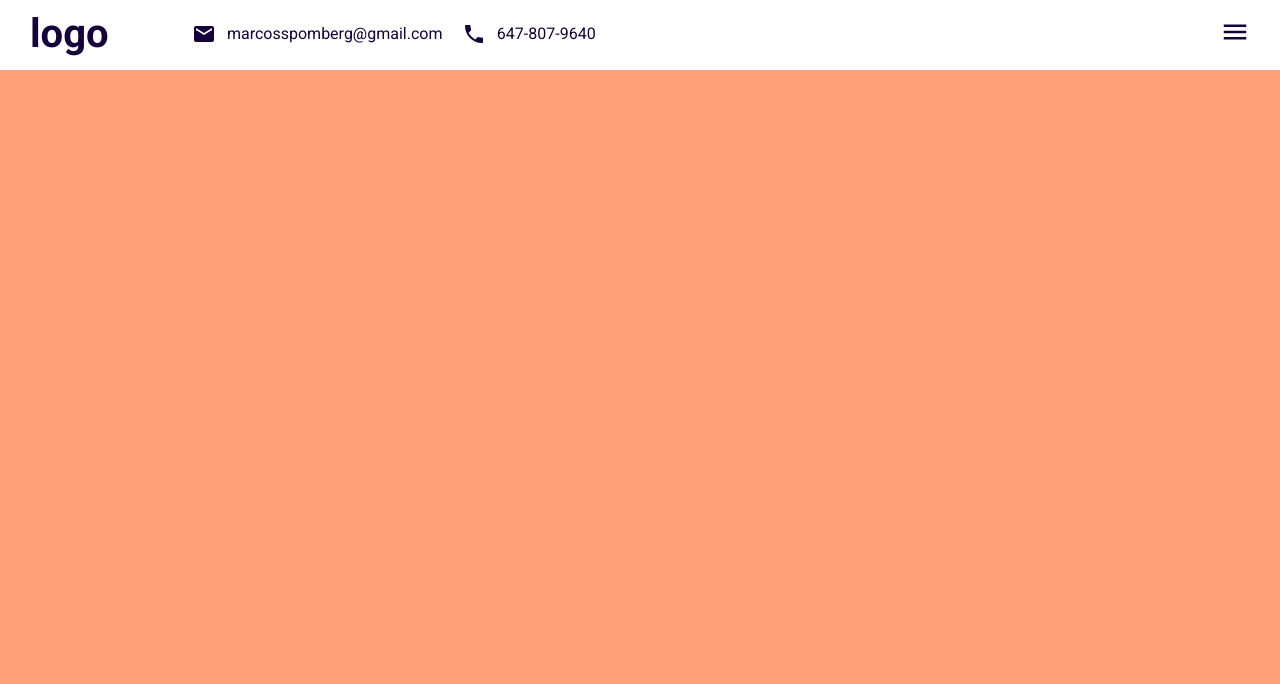
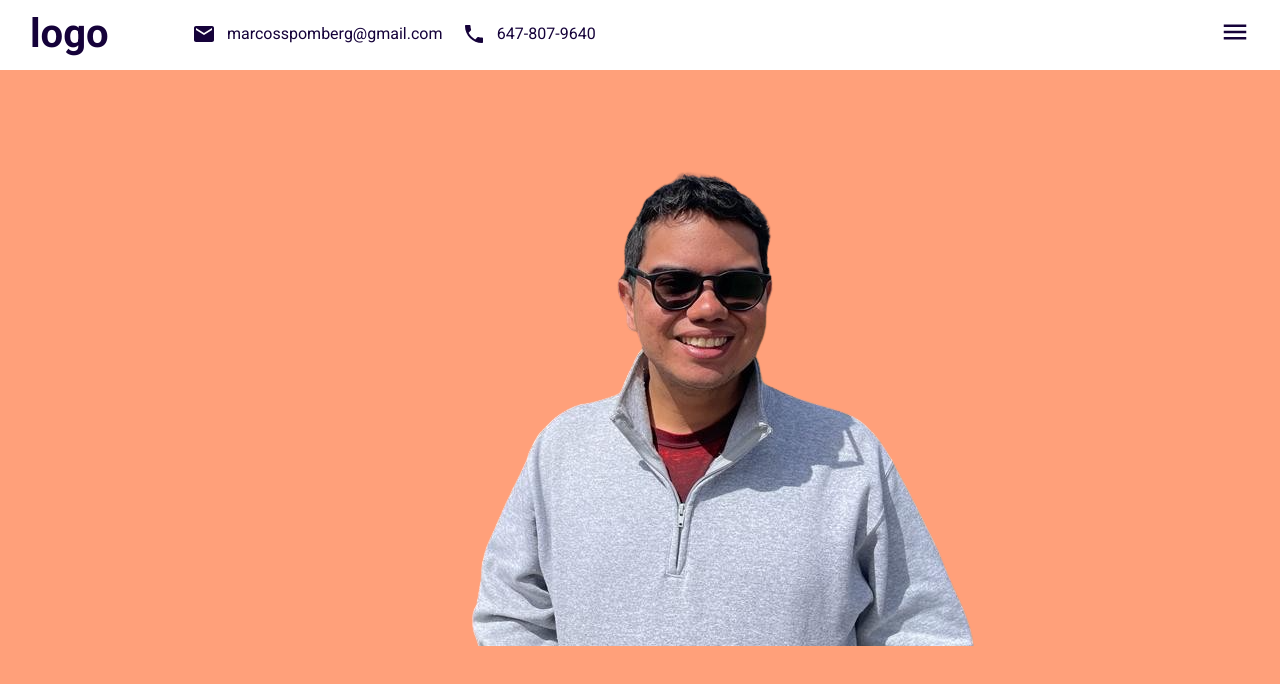
Before and after one commit to spomberg/portfolio, a React (Create React App) app: page / in a window 1280 px wide. Shown: the top 684 px of the page. Built offline with nearby package versions, Linux system fonts and the light colour scheme.

Commit message:
Create left and right sections and add profile photo

```diff
--- a/src/components/intro/intro.jsx
+++ b/src/components/intro/intro.jsx
@@ -1,9 +1,17 @@
 import './intro.scss'
+import { KeyboardArrowDown } from '@material-ui/icons';
 
 export default function Intro() {
   return (
     <div className='intro' id='intro'>
+      <div className='left'>
+        <div className='imgContainer'>
+          <img src="assets/profile-image.png" alt="" />
+        </div>
+      </div>
+      <div className='right'>
 
+      </div>
     </div>
   )
 }
```
